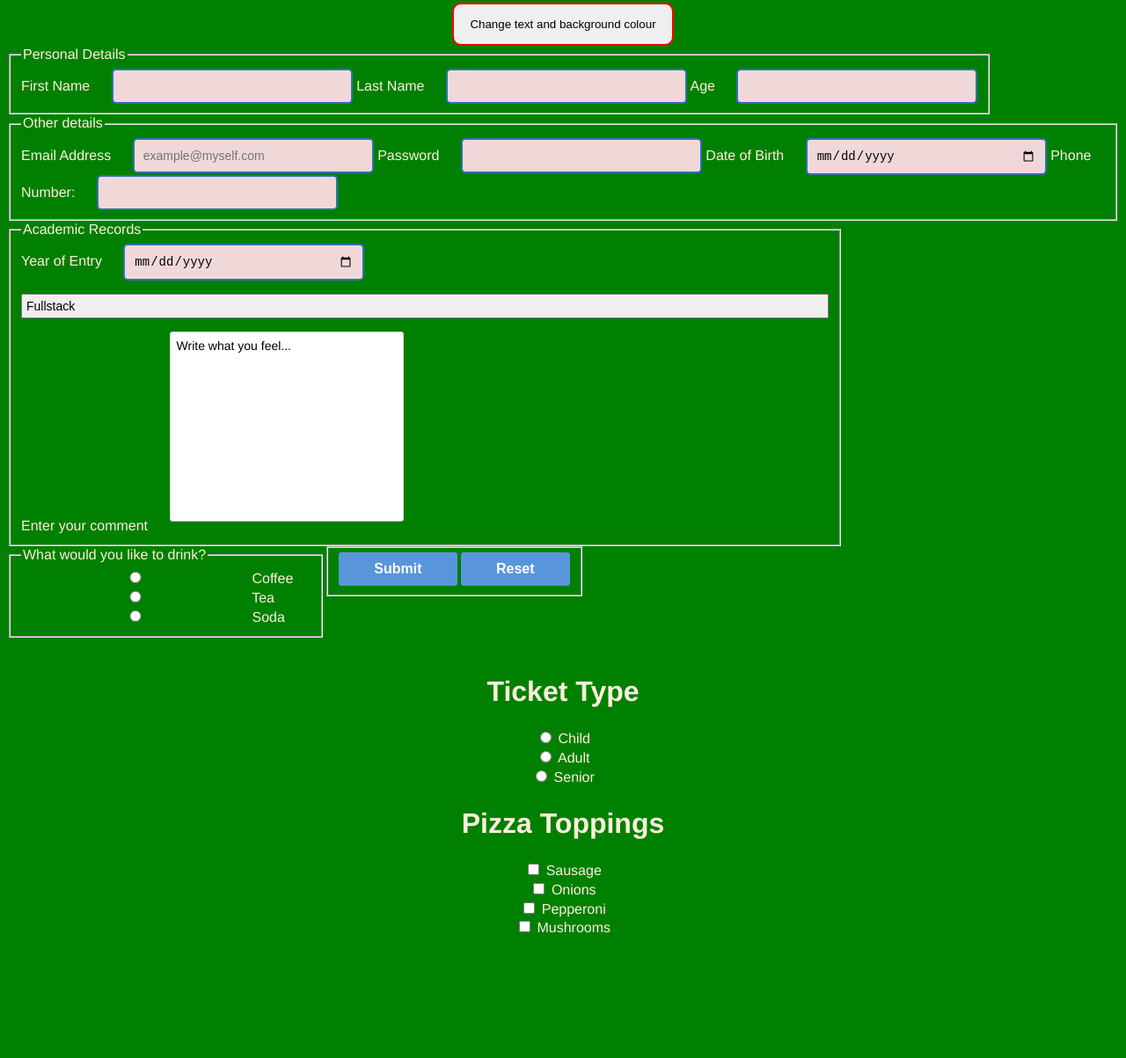
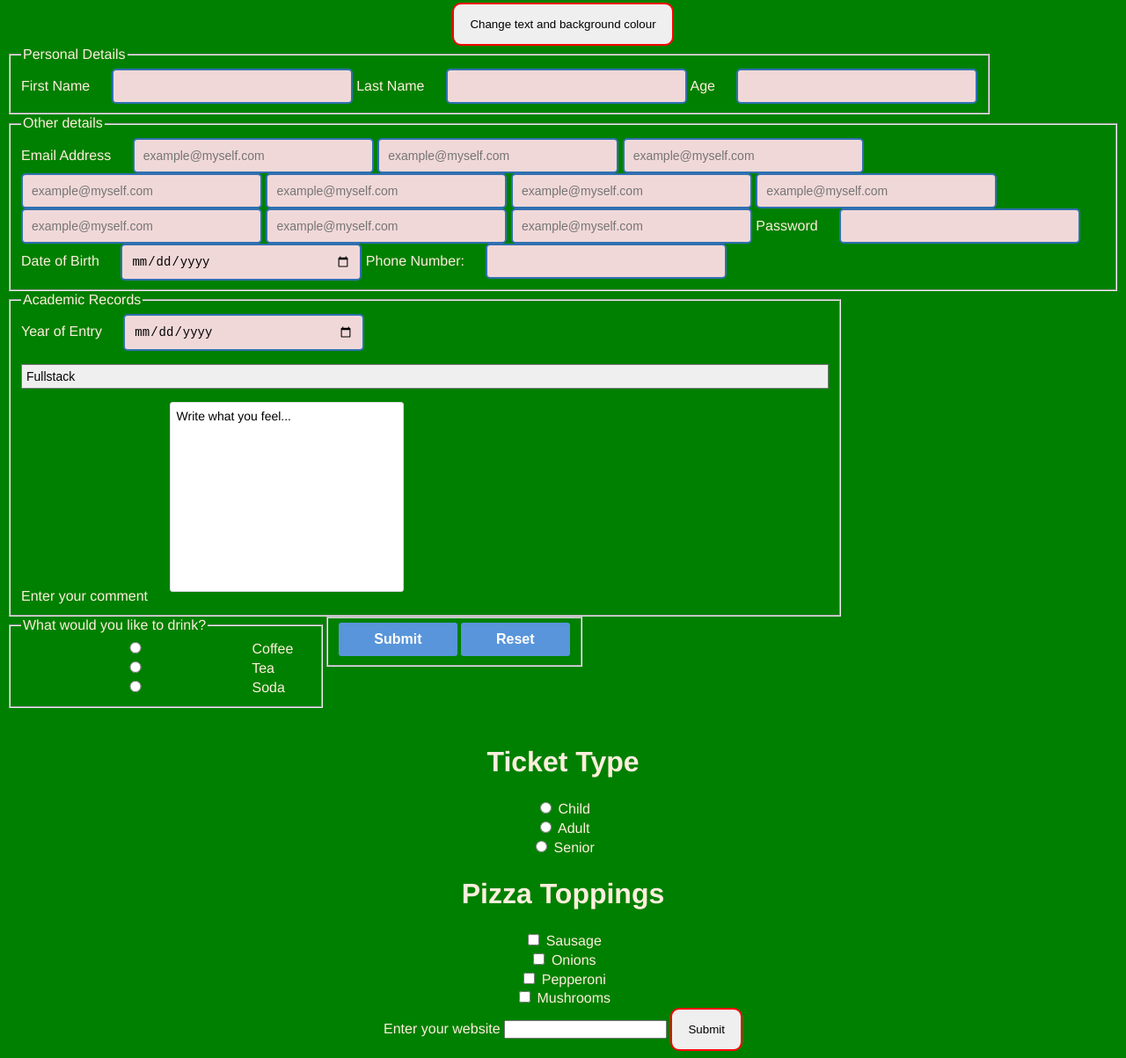
Before and after one commit to cleargoaldigital/forms, a plain HTML site: page index.html in a window 1280 px wide. Shown: the part 309-1512 px from the top of the page at 88% size. Before the commit the page ends 1383 px from the top, so only its background shows below. Drawn offline with Linux system fonts and the light colour scheme.

Commit message:
update index.html

```diff
--- a/index.html
+++ b/index.html
@@ -4,13 +4,8 @@
   <meta charset="UTF-8">
   <meta http-equiv="X-UA-Compatible" content="IE=Edge">
   <meta name="viewport" content="width=device-width, initial-scale=1">
-
   <title>HTML Forms</title>
 
-  <!-- HTML -->
-
-
-  <!-- Custom Styles -->
   <link rel="stylesheet" href="style.css">
 </head>
 
@@ -21,10 +16,8 @@
     <p><em>Want to invite us to train your staff? Fill out this form.</em></p>
   </header>
 
-
   <button>Click here</button>
   <!-- Project -->
-
 
   <form action="" method="POST" class="form-row">
 
@@ -43,6 +36,15 @@
     <fieldset class="fielda">
       <legend>Other details</legend>
       <label for="email">Email Address</label>
+    <input type="text" id="email" name="email" placeholder="example@myself.com">
+    <input type="text" id="email" name="email" placeholder="example@myself.com">
+    <input type="text" id="email" name="email" placeholder="example@myself.com">
+    <input type="text" id="email" name="email" placeholder="example@myself.com">
+    <input type="text" id="email" name="email" placeholder="example@myself.com">
+    <input type="text" id="email" name="email" placeholder="example@myself.com">
+    <input type="text" id="email" name="email" placeholder="example@myself.com">
+    <input type="text" id="email" name="email" placeholder="example@myself.com">
+    <input type="text" id="email" name="email" placeholder="example@myself.com">
     <input type="text" id="email" name="email" placeholder="example@myself.com">
 
     <label for="psw">Password</label>
@@ -138,6 +140,12 @@
   <label for="mushrooms">Mushrooms</label>
 </div>
 
+<div>
+<label for="website">Enter your website</label>
+<input type="url" id="website" name="website">
+<button type="submit">Submit</button>
+</div>
+
   <script src="main.js"></script>
 </body>
 </html>
```
